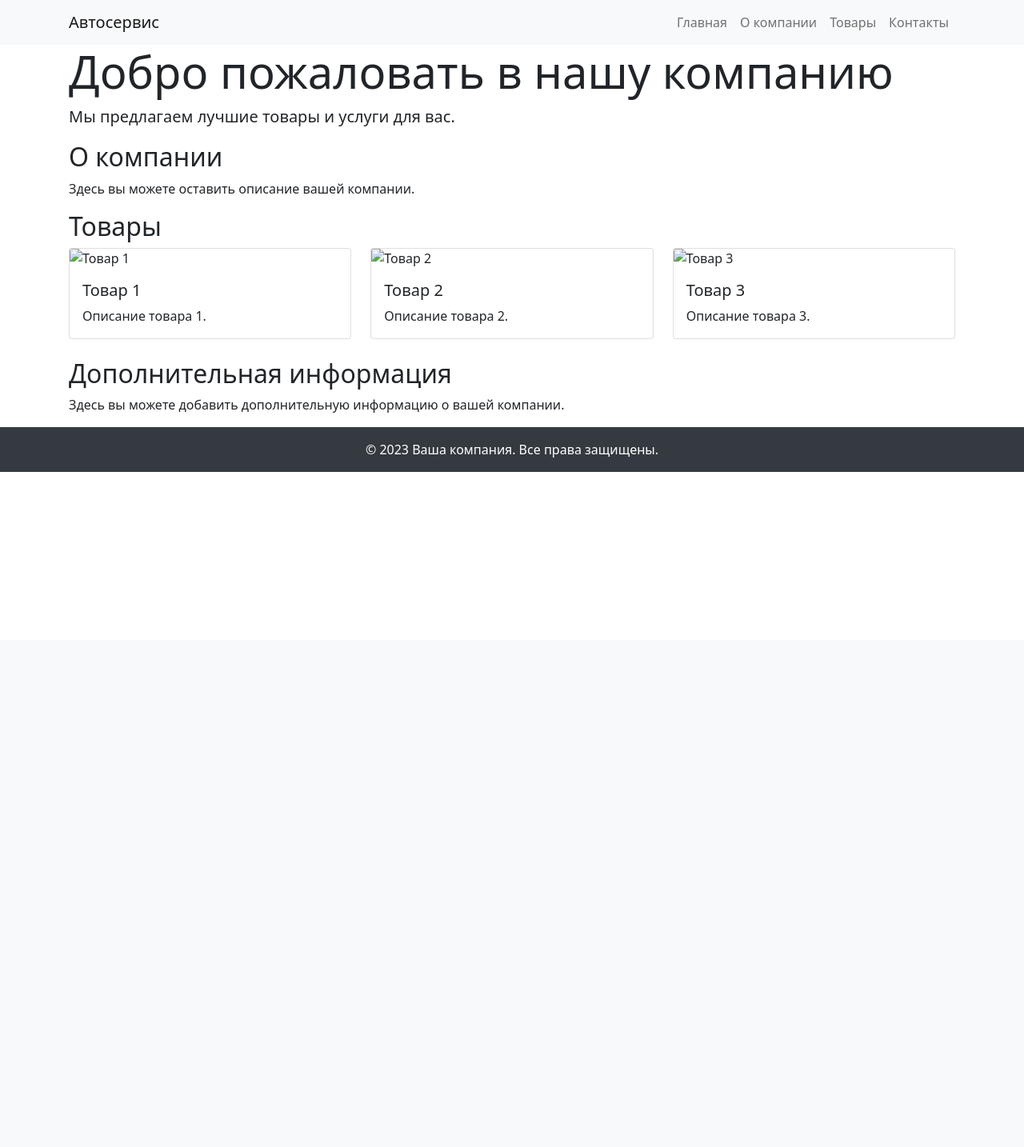
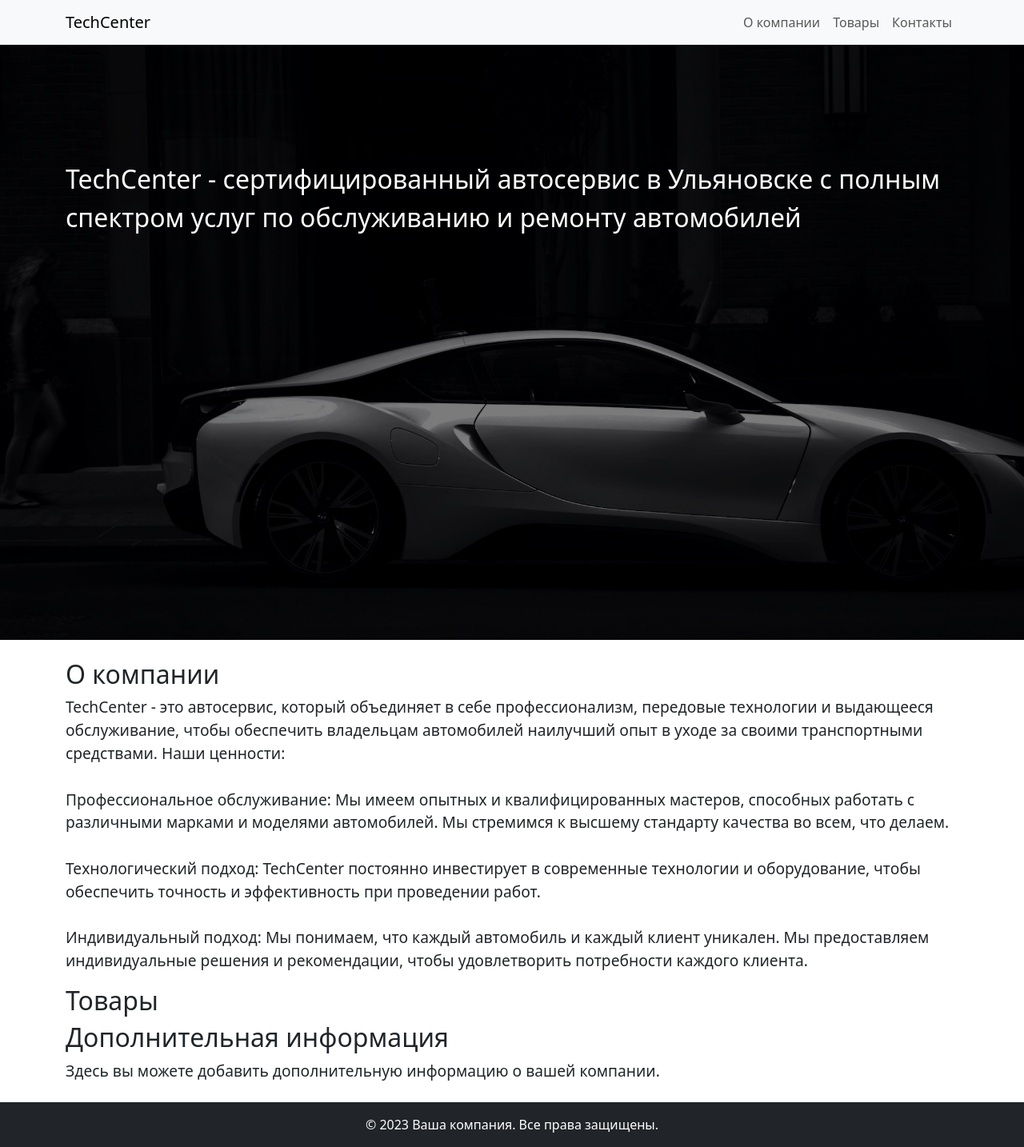
Before and after one commit to superhugebetformiladze/kpo-kurs-project, a Django app: page / in a window 1280 px wide. Shown: the whole page at 80% size. Before the commit the page ends 590 px from the top, so only its background shows below. Run offline with Django 4.2, Linux system fonts and the light colour scheme; data that the repository does not hold is empty; some libraries are stand-ins or nearby versions.

Commit message:
main page design

```diff
--- a/carservice/carservice/settings.py
+++ b/carservice/carservice/settings.py
@@ -121,8 +121,12 @@ USE_TZ = True
 # Static files (CSS, JavaScript, Images)
 # https://docs.djangoproject.com/en/4.2/howto/static-files/
 
-STATIC_URL = 'static/'
+STATIC_URL = '/static/'
 STATIC_ROOT = os.path.join(BASE_DIR, 'static')
+STATICFILES_DIRS = []
+
+MEDIA_ROOT = os.path.join(BASE_DIR, 'media')
+MEDIA_URL = '/media/'
 
 # Default primary key field type
 # https://docs.djangoproject.com/en/4.2/ref/settings/#default-auto-field
--- /dev/null
+++ b/carservice/mainsite/static/mainsite/css/style.css
@@ -0,0 +1,29 @@
+body {
+    font-family: 'Raleway', sans-serif;
+}
+
+.header {
+    background-image: url("/static/mainsite/images/main-page-img.jpg");
+    background-attachment: fixed;
+    background-size: cover;
+    background-position: center;
+}
+
+.overlay {
+    position: absolute;
+    min-height: 100%;
+    min-width: 100%;
+    left: 0;
+    top: 0;
+}
+
+.description {
+    position: absolute;
+    top: 25%;
+    font-size: 2rem;
+    color: #fff;
+}
+
+p {
+    font-size: 1.2rem;
+}
--- /dev/null
+++ b/carservice/mainsite/static/mainsite/js/main.js
@@ -0,0 +1,12 @@
+window.addEventListener("DOMContentLoaded", (event) => {
+    $(document).ready(function(){
+        $('.header').height($(window).height());
+    })
+
+    $(".navbar a").click(function(){
+        $("body,html").animate({
+         scrollTop:$("#" + $(this).data('value')).offset().top
+        },50)
+
+    })
+});
--- a/carservice/mainsite/templates/mainsite/base.html
+++ b/carservice/mainsite/templates/mainsite/base.html
@@ -1,35 +1,36 @@
+{% load static %}
 <!DOCTYPE html>
 <html lang="en">
 
 <head>
     <meta charset="UTF-8">
     <meta name="viewport" content="width=device-width, initial-scale=1.0">
-    <link rel="stylesheet" href="https://cdn.jsdelivr.net/npm/bootstrap@5.0.0-alpha1/dist/css/bootstrap.min.css">
-    <title>Страница</title>
+    <link type="text/css" href="{% static 'mainsite/css/style.css' %}" rel="stylesheet" />
+    <link rel="preconnect" href="https://fonts.googleapis.com">
+    <link rel="preconnect" href="https://fonts.gstatic.com" crossorigin>
+    <link href="https://fonts.googleapis.com/css2?family=Raleway:wght@400;600&display=swap" rel="stylesheet">
+    <link href="https://cdn.jsdelivr.net/npm/bootstrap@5.3.2/dist/css/bootstrap.min.css" rel="stylesheet" integrity="sha384-T3c6CoIi6uLrA9TneNEoa7RxnatzjcDSCmG1MXxSR1GAsXEV/Dwwykc2MPK8M2HN" crossorigin="anonymous">
+    <title>TechCenter</title>
 </head>
 
 <body>
     {% block navbar %}
-    <nav class="navbar navbar-expand-lg navbar-light bg-light">
+    <nav class="navbar navbar-expand-lg navbar-light bg-light fixed-top">
         <div class="container">
-            <a class="navbar-brand" href="#">Автосервис</a>
-            <button class="navbar-toggler" type="button" data-bs-toggle="collapse" data-bs-target="#navbarNav"
-                aria-controls="navbarNav" aria-expanded="false" aria-label="Toggle navigation">
+            <a class="navbar-brand" href="{% url 'index' %}">TechCenter</a>
+            <button class="navbar-toggler" type="button" data-bs-toggle="collapse" data-bs-target="#navbarNav" aria-controls="navbarNav" aria-expanded="false" aria-label="Toggle navigation">
                 <span class="navbar-toggler-icon"></span>
             </button>
             <div class="collapse navbar-collapse" id="navbarNav">
-                <ul class="navbar-nav ml-auto">
+                <ul class="navbar-nav ms-auto">
                     <li class="nav-item">
-                        <a class="nav-link" href="#">Главная</a>
+                        <a class="nav-link" data-value="about" href="#">О компании</a>
                     </li>
                     <li class="nav-item">
-                        <a class="nav-link" href="#">О компании</a>
+                        <a class="nav-link" data-value="services" href="#">Товары</a>
                     </li>
                     <li class="nav-item">
-                        <a class="nav-link" href="#">Товары</a>
-                    </li>
-                    <li class="nav-item">
-                        <a class="nav-link" href="#">Контакты</a>
+                        <a class="nav-link" data-value="contacts" href="#">Контакты</a>
                     </li>
                 </ul>
             </div>
@@ -38,61 +39,6 @@
     {% endblock %}
 
     {% block content %}
-        <!-- Изображение на всю ширину экрана и высотой в один экран -->
-        <div class="jumbotron jumbotron-fluid">
-            <div class="container">
-                <h1 class="display-4">Добро пожаловать в нашу компанию</h1>
-                <p class="lead">Мы предлагаем лучшие товары и услуги для вас.</p>
-            </div>
-        </div>
-
-        <!-- Описание компании -->
-        <div class="container">
-            <section>
-                <h2>О компании</h2>
-                <p>Здесь вы можете оставить описание вашей компании.</p>
-            </section>
-
-            <!-- Список товаров в виде карточек -->
-            <section>
-                <h2>Товары</h2>
-                <div class="row">
-                    <div class="col-lg-4 col-md-6 mb-4">
-                        <div class="card">
-                            <img src="https://via.placeholder.com/150" class="card-img-top" alt="Товар 1">
-                            <div class="card-body">
-                                <h5 class="card-title">Товар 1</h5>
-                                <p class="card-text">Описание товара 1.</p>
-                            </div>
-                        </div>
-                    </div>
-                    <div class="col-lg-4 col-md-6 mb-4">
-                        <div class="card">
-                            <img src="https://via.placeholder.com/150" class="card-img-top" alt="Товар 2">
-                            <div class="card-body">
-                                <h5 class="card-title">Товар 2</h5>
-                                <p class="card-text">Описание товара 2.</p>
-                            </div>
-                        </div>
-                    </div>
-                    <div class="col-lg-4 col-md-6 mb-4">
-                        <div class="card">
-                            <img src="https://via.placeholder.com/150" class="card-img-top" alt="Товар 3">
-                            <div class="card-body">
-                                <h5 class="card-title">Товар 3</h5>
-                                <p class="card-text">Описание товара 3.</p>
-                            </div>
-                        </div>
-                    </div>
-                </div>
-            </section>
-
-            <!-- Дополнительная информация -->
-            <section>
-                <h2>Дополнительная информация</h2>
-                <p>Здесь вы можете добавить дополнительную информацию о вашей компании.</p>
-            </section>
-        </div>
     {% endblock %}
 
     {% block footer %}
@@ -102,7 +48,9 @@
         </div>
     </footer>
     {% endblock %}
-    <script src="https://cdn.jsdelivr.net/npm/bootstrap@5.0.0-alpha1/dist/js/bootstrap.bundle.min.js"></script>
+    <script type="text/javascript" src="{% static 'mainsite/js/main.js' %}"></script>
+    <script src="https://code.jquery.com/jquery-3.6.0.min.js"></script>
+    <script src="https://cdn.jsdelivr.net/npm/bootstrap@5.3.2/dist/js/bootstrap.bundle.min.js" integrity="sha384-C6RzsynM9kWDrMNeT87bh95OGNyZPhcTNXj1NW7RuBCsyN/o0jlpcV8Qyq46cDfL" crossorigin="anonymous"></script>
 </body>
 
 </html>
--- a/carservice/mainsite/templates/mainsite/index.html
+++ b/carservice/mainsite/templates/mainsite/index.html
@@ -1 +1,50 @@
 {% extends "mainsite/base.html" %}
+
+{% block content %}
+<header class="header">
+    <div class="overlay">
+        <div class="container">
+            <div class="description">
+                TechCenter - сертифицированный автосервис в Ульяновске с полным спектром услуг по обслуживанию и ремонту автомобилей
+            </div>
+        </div>
+    </div>
+</header>
+
+<!-- Описание компании -->
+<div class="container mt-4 mb-4">
+    <section id="about">
+        <h2>О компании</h2>
+        <p>TechCenter - это автосервис, который объединяет в себе профессионализм, передовые технологии и выдающееся обслуживание, чтобы обеспечить владельцам автомобилей наилучший опыт в уходе за своими транспортными средствами.
+            Наши ценности:
+            <br><br>Профессиональное обслуживание: Мы имеем опытных и квалифицированных мастеров, способных работать с различными марками и моделями автомобилей. Мы стремимся к высшему стандарту качества во всем, что делаем.
+            <br><br>Технологический подход: TechCenter постоянно инвестирует в современные технологии и оборудование, чтобы обеспечить точность и эффективность при проведении работ.
+            <br><br>Индивидуальный подход: Мы понимаем, что каждый автомобиль и каждый клиент уникален. Мы предоставляем индивидуальные решения и рекомендации, чтобы удовлетворить потребности каждого клиента.
+        </p>
+    </section>
+
+    <!-- Список товаров в виде карточек -->
+    <section id="services">
+        <h2>Товары</h2>
+        <div class="row">
+            {% for service in services %}
+            <div class="col-lg-4 col-md-6 mb-4">
+                <div class="card">
+                    <img src="https://via.placeholder.com/150" class="card-img-top" alt="Товар 1">
+                    <div class="card-body">
+                        <h5 class="card-title">{{ service.name }}</h5>
+                        <p class="card-text">{{ service.description }}</p>
+                    </div>
+                </div>
+            </div>
+            {% endfor %}
+        </div>
+    </section>
+
+    <!-- Дополнительная информация -->
+    <section id="contacts">
+        <h2>Дополнительная информация</h2>
+        <p>Здесь вы можете добавить дополнительную информацию о вашей компании.</p>
+    </section>
+</div>
+{% endblock %}
```
Also changed, not shown: carservice/mainsite/static/mainsite/images/main-page-img.jpg (added).
